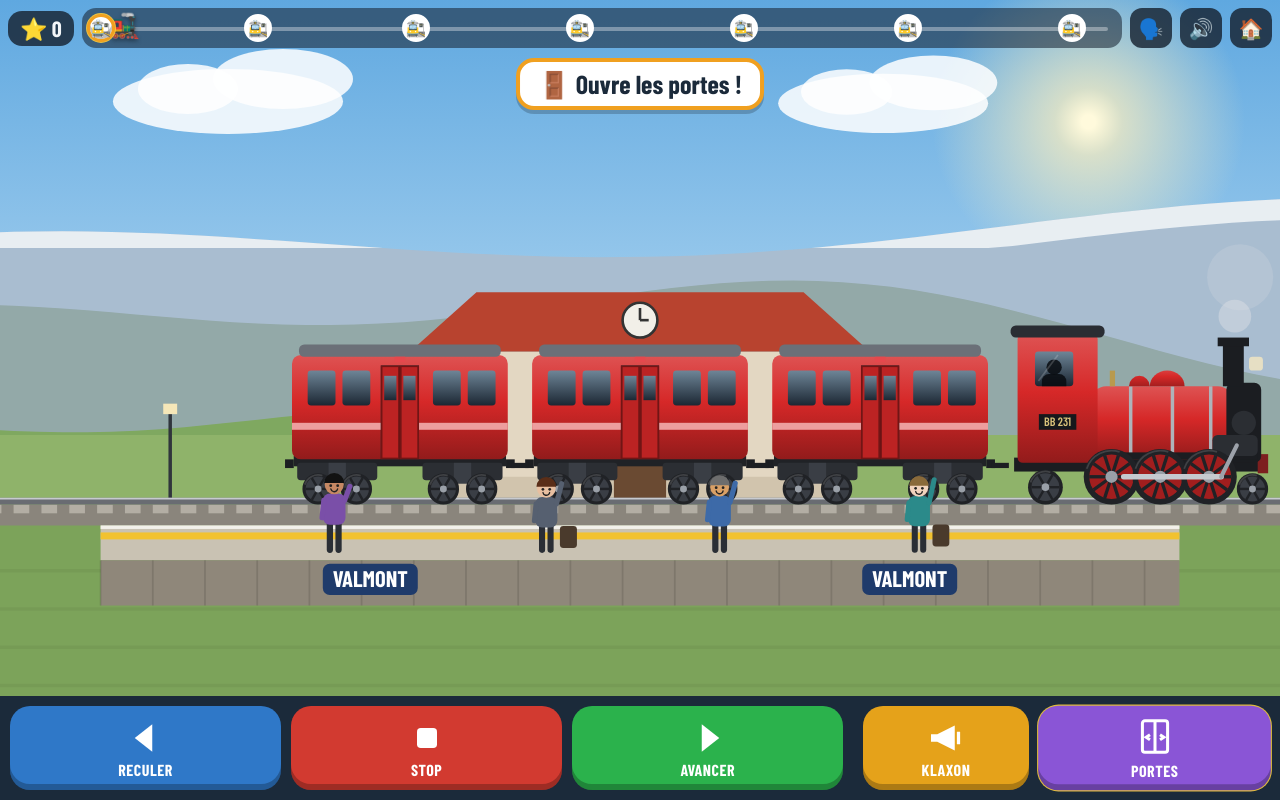
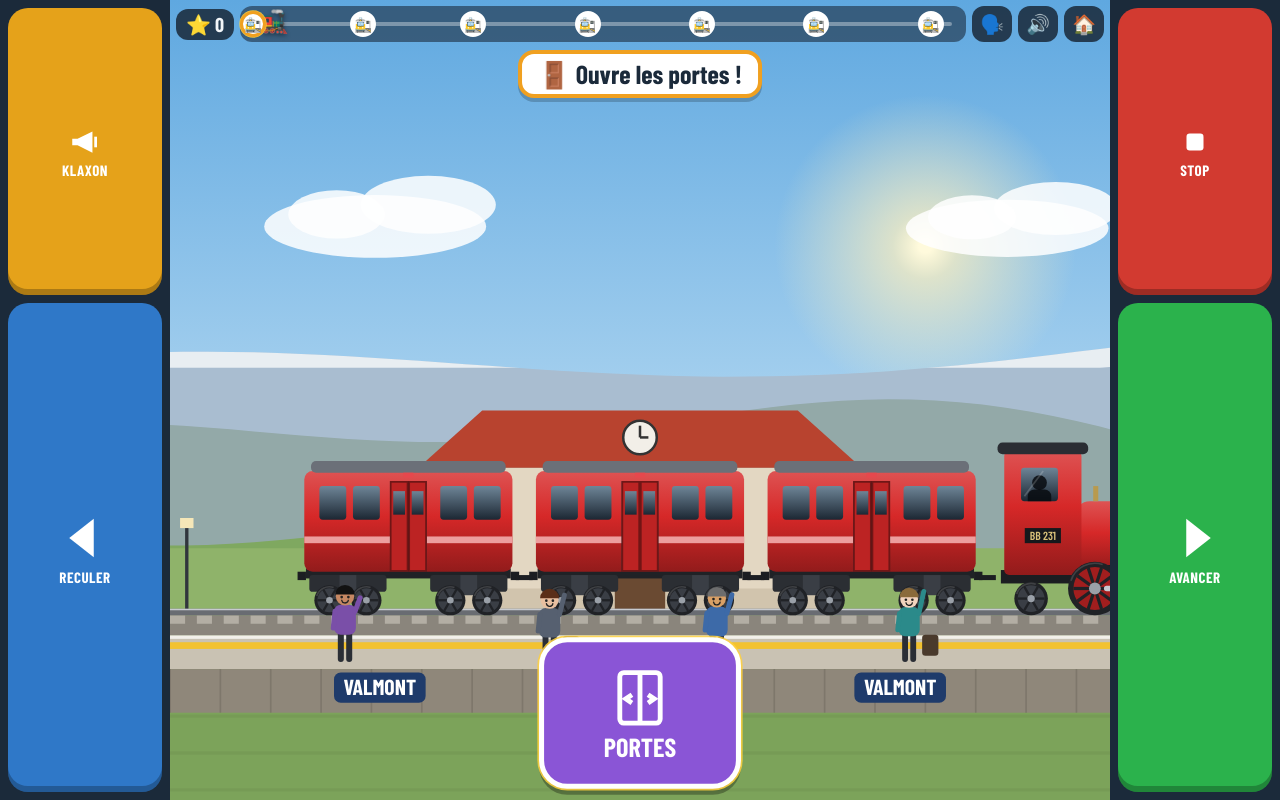
Before and after one commit to Nikoprdn/boubou, a plain HTML site: page index.html in a window 1280 px wide. Both pictures are taken after a click on the button "C’EST PARTI ! ▶". Drawn offline with nearby package versions, Linux system fonts and the light colour scheme.

Commit message:
Update index.html

```diff
--- a/index.html
+++ b/index.html
@@ -2,7 +2,7 @@
 <html lang="fr">
 <head>
 <meta charset="utf-8">
-<meta name="viewport" content="width=device-width, initial-scale=1, maximum-scale=1, user-scalable=no, viewport-fit=cover">
+<meta name="viewport" content="width=device-width, initial-scale=1, maximum-scale=1, user-scalable=no">
 <meta name="theme-color" content="#14202e">
 <title>Le petit train de Boubou</title>
 <link rel="preconnect" href="https://fonts.googleapis.com">
@@ -10,7 +10,7 @@
 <style>
 :root{--bg:#14202e;--panel:#1b2a3a;--line:#2c3e52;--text:#f3f6f9;--accent:#f0a020}
 *{box-sizing:border-box;-webkit-tap-highlight-color:transparent}
-html,body{margin:0;height:100%;background:var(--bg);color:var(--text);font-family:Barlow,system-ui,sans-serif;overscroll-behavior:none}
+html,body{margin:0;height:100%;overflow:hidden;background:var(--bg);color:var(--text);font-family:Barlow,system-ui,sans-serif;overscroll-behavior:none}
 body{touch-action:manipulation}
 button{font-family:inherit;color:inherit;cursor:pointer}
 .hidden{display:none!important}
@@ -42,61 +42,67 @@ button{font-family:inherit;color:inherit;cursor:pointer}
 .go:active{transform:translateY(4px);box-shadow:0 2px 0 #1a7a32}
 
 /* ===== GAME ===== */
-#game{position:fixed;inset:0;display:grid;background:var(--bg);
+#game{position:fixed;left:0;top:0;width:100%;height:100%;display:grid;background:var(--bg);overflow:hidden;
   padding:env(safe-area-inset-top) env(safe-area-inset-right) env(safe-area-inset-bottom) env(safe-area-inset-left);
-  grid-template-areas:"stage stage" "l r";grid-template-columns:2fr 1fr;grid-template-rows:1fr auto;
-  user-select:none;-webkit-user-select:none;-webkit-touch-callout:none}
+  grid-template-areas:"l stage r";grid-template-columns:clamp(104px,16vw,170px) minmax(0,1fr) clamp(104px,16vw,170px);grid-template-rows:minmax(0,1fr)}
+#game,#game *{-webkit-user-select:none;user-select:none;-webkit-touch-callout:none}
 #stage{grid-area:stage;position:relative;min-height:0;min-width:0;overflow:hidden}
-#cv{position:absolute;inset:0;width:100%;height:100%;display:block;touch-action:none}
+#cv{position:absolute;left:0;top:0;width:100%;height:100%;display:block;touch-action:none}
 #ctlL{grid-area:l}#ctlR{grid-area:r}
-.ctlgrp{display:grid;gap:10px;padding:10px;background:var(--panel)}
-#ctlL{grid-template-columns:1fr 1fr 1fr}
-#ctlR{grid-template-columns:1fr 1.4fr}
-.ctl{position:relative;min-height:84px;border:none;border-radius:20px;display:flex;flex-direction:column;align-items:center;justify-content:center;gap:2px;padding:6px;
-  touch-action:none;font:700 16px 'Barlow Condensed',sans-serif;letter-spacing:.5px;text-transform:uppercase;color:#fff;box-shadow:inset 0 -6px 0 rgba(0,0,0,.25);transition:transform .05s,filter .1s}
-.ctl svg{width:40px;height:40px;flex:none}
-.ctl.down{transform:scale(.95);filter:brightness(1.25)}
-.ctl:disabled{filter:grayscale(1) brightness(.6)}
-#bFwd{background:#2bb24c}#bBack{background:#2f78c8}#bBrake{background:#d23a30}#bHorn{background:#e5a21a}#bAct{background:#8a55d6}
-.ctl.ready{animation:pulse 1s infinite}
-@keyframes pulse{0%,100%{box-shadow:0 0 0 0 rgba(255,210,63,.95),inset 0 -6px 0 rgba(0,0,0,.25);transform:scale(1)}50%{box-shadow:0 0 0 8px rgba(255,210,63,.3),inset 0 -6px 0 rgba(0,0,0,.25);transform:scale(1.05)}}
-#top{position:absolute;left:8px;right:8px;top:8px;display:flex;gap:8px;align-items:center;pointer-events:none}
-.chip{background:rgba(20,32,46,.8);border-radius:14px;padding:4px 12px;font:700 22px 'Barlow Condensed',sans-serif;white-space:nowrap}
-#prog{position:relative;flex:1;height:40px;background:rgba(20,32,46,.55);border-radius:14px;min-width:0}
-#progLine{position:absolute;left:14px;right:14px;top:19px;height:4px;background:rgba(255,255,255,.35);border-radius:3px}
-#progIn{position:absolute;left:20px;right:20px;top:0;bottom:0}
-.pS{position:absolute;top:6px;width:28px;height:28px;margin-left:-14px;border-radius:50%;background:#fff;display:grid;place-items:center;font-size:16px;border:3px solid #fff}
+.ctlgrp{display:grid;grid-template-columns:1fr;grid-template-rows:minmax(0,1fr) minmax(0,1.7fr);gap:8px;padding:8px;background:var(--panel);min-height:0}
+.ctl{position:relative;min-height:0;border:none;border-radius:20px;display:flex;flex-direction:column;align-items:center;justify-content:center;gap:2px;padding:4px;
+  touch-action:none;font:700 15px 'Barlow Condensed',sans-serif;letter-spacing:.5px;text-transform:uppercase;color:#fff;box-shadow:inset 0 -6px 0 rgba(0,0,0,.25);transition:transform .05s,filter .1s}
+.ctl svg{width:34px;height:34px;flex:none;pointer-events:none}
+.ctl.big svg{width:56px;height:56px}
+.ctl span{pointer-events:none}
+.ctl.down{transform:scale(.94);filter:brightness(1.25)}
+#bFwd{background:#2bb24c}#bBack{background:#2f78c8}#bBrake{background:#d23a30}#bHorn{background:#e5a21a}
+#bAct{position:absolute;left:50%;bottom:12px;transform:translateX(-50%);width:clamp(120px,30vmin,200px);height:clamp(96px,24vmin,150px);border:5px solid #fff;border-radius:28px;
+  background:#8a55d6;color:#fff;display:flex;flex-direction:column;align-items:center;justify-content:center;gap:2px;touch-action:none;
+  font:700 clamp(18px,4.2vmin,26px) 'Barlow Condensed',sans-serif;text-transform:uppercase;box-shadow:0 6px 0 rgba(0,0,0,.3);animation:actPulse 1s infinite;z-index:3}
+#bAct svg{width:clamp(40px,11vmin,64px);height:clamp(40px,11vmin,64px);pointer-events:none}
+#bAct span{pointer-events:none;display:flex}
+#bAct.down{filter:brightness(1.25)}
+@keyframes actPulse{0%,100%{transform:translateX(-50%) scale(1);box-shadow:0 0 0 0 rgba(255,210,63,.95),0 6px 0 rgba(0,0,0,.3)}50%{transform:translateX(-50%) scale(1.07);box-shadow:0 0 0 12px rgba(255,210,63,.25),0 6px 0 rgba(0,0,0,.3)}}
+@keyframes pulse{0%,100%{box-shadow:0 0 0 0 rgba(255,210,63,.95)}50%{box-shadow:0 0 0 6px rgba(255,210,63,.3)}}
+#top{position:absolute;left:6px;right:6px;top:6px;display:flex;gap:6px;align-items:center;pointer-events:none}
+.chip{background:rgba(20,32,46,.8);border-radius:12px;padding:3px 10px;font:700 20px 'Barlow Condensed',sans-serif;white-space:nowrap}
+#prog{position:relative;flex:1;height:36px;background:rgba(20,32,46,.55);border-radius:12px;min-width:0}
+#progLine{position:absolute;left:14px;right:14px;top:16px;height:4px;background:rgba(255,255,255,.35);border-radius:3px}
+#progIn{position:absolute;left:18px;right:18px;top:0;bottom:0}
+.pS{position:absolute;top:5px;width:26px;height:26px;margin-left:-13px;border-radius:50%;background:#fff;display:grid;place-items:center;font-size:14px;border:3px solid #fff}
 .pS.done{background:#b7f0c3;border-color:#2bb24c}
 .pS.nx{border-color:var(--accent);animation:pulse 1s infinite}
-#pT{position:absolute;top:2px;font-size:24px;margin-left:-12px;transform:scaleX(-1);filter:drop-shadow(0 2px 2px rgba(0,0,0,.4))}
-.ib{pointer-events:auto;width:42px;height:40px;border-radius:12px;border:none;background:rgba(20,32,46,.8);display:grid;place-items:center;padding:0;font-size:20px}
+#pT{position:absolute;top:1px;font-size:22px;margin-left:-11px;transform:scaleX(-1);filter:drop-shadow(0 2px 2px rgba(0,0,0,.4))}
+.ib{pointer-events:auto;width:40px;height:36px;border-radius:12px;border:none;background:rgba(20,32,46,.8);display:grid;place-items:center;padding:0;font-size:19px}
 .ib.off{opacity:.45}
-#hint{position:absolute;left:50%;top:58px;transform:translateX(-50%);background:#fff;color:#1b2a3a;border:4px solid var(--accent);padding:6px 18px;border-radius:18px;
-  font:700 clamp(18px,2.6vw,26px) 'Barlow Condensed',sans-serif;max-width:94%;text-align:center;pointer-events:none;box-shadow:0 4px 0 rgba(0,0,0,.2)}
+#hint{position:absolute;left:50%;top:50px;transform:translateX(-50%);background:#fff;color:#1b2a3a;border:4px solid var(--accent);padding:4px 16px;border-radius:16px;
+  font:700 clamp(16px,3.6vmin,26px) 'Barlow Condensed',sans-serif;max-width:94%;width:max-content;text-align:center;pointer-events:none;box-shadow:0 4px 0 rgba(0,0,0,.2)}
 #hint:empty{display:none}
-#toast{position:absolute;left:50%;bottom:16px;transform:translate(-50%,10px);background:#2bb24c;color:#fff;padding:8px 22px;border-radius:16px;font:700 24px 'Barlow Condensed',sans-serif;opacity:0;pointer-events:none;transition:opacity .2s,transform .2s}
-#toast.show{opacity:1;transform:translate(-50%,0)}
+#toast{position:absolute;left:50%;top:50%;transform:translate(-50%,-50%) scale(.8);background:#2bb24c;color:#fff;padding:8px 22px;border-radius:16px;font:700 clamp(20px,5vmin,30px) 'Barlow Condensed',sans-serif;opacity:0;pointer-events:none;transition:opacity .2s,transform .2s;white-space:nowrap}
+#toast.show{opacity:1;transform:translate(-50%,-50%) scale(1)}
+/* small landscape phones */
+@media (orientation:landscape) and (max-height:500px){
+  .ctl{border-radius:16px;font-size:14px}
+  .ctl svg{width:28px;height:28px}.ctl.big svg{width:48px;height:48px}
+  .chip{font-size:17px;padding:2px 8px}
+  .ib{width:34px;height:32px;font-size:16px}
+  #prog{height:32px}.pS{width:22px;height:22px;margin-left:-11px;font-size:12px;top:5px;border-width:2px}#progLine{top:14px}#pT{font-size:19px}
+  #hint{top:44px}
+  #bAct{width:clamp(110px,24vmin,150px);height:clamp(78px,22vmin,104px);bottom:4px;border-width:4px}
+  #bAct svg{width:38px;height:38px}
+}
+/* portrait phones */
 @media (orientation:portrait){
-  #game{grid-template-areas:"stage" "l" "r";grid-template-columns:1fr;grid-template-rows:min(112vw,62dvh) minmax(90px,1fr) minmax(90px,1fr)}
-  #ctlR{padding-top:0}
-  .ctl{min-height:0;height:100%;font-size:18px}
-  .ctl svg{width:48px;height:48px}
+  #game{grid-template-areas:"stage stage" "l r";grid-template-columns:1fr 1fr;grid-template-rows:min(115vw,60%) minmax(0,1fr)}
+  .ctlgrp{grid-template-rows:minmax(0,1fr) minmax(0,1.5fr)}
+  #ctlL{padding-right:4px}#ctlR{padding-left:4px}
+  .ctl{font-size:18px}.ctl svg{width:40px;height:40px}.ctl.big svg{width:64px;height:64px}
   #top{flex-wrap:wrap}
-  #prog{order:5;flex-basis:100%;height:38px}
+  #prog{order:5;flex-basis:100%}
   .chip{margin-right:auto}
-  #hint{top:100px;font-size:20px}
+  #hint{top:88px}
 }
-@media (orientation:landscape) and (max-height:540px){
-  #game{grid-template-areas:"l stage r";grid-template-columns:clamp(150px,22vw,210px) 1fr clamp(110px,16vw,160px);grid-template-rows:1fr}
-  .ctlgrp{padding:8px 6px;gap:8px}
-  #ctlL{grid-template-columns:1fr 1fr;grid-template-rows:2fr 1fr}
-  #ctlL #bBrake{grid-column:span 2;order:3}
-  #ctlR{grid-template-columns:1fr;grid-template-rows:1fr 1.5fr}
-  .ctl{min-height:0}
-  #hint{top:54px;font-size:18px}
-  .chip{font-size:18px}
-}
-
 /* ===== END ===== */
 #endOv{position:fixed;inset:0;background:rgba(10,16,24,.6);display:flex;align-items:center;justify-content:center;padding:16px;z-index:9}
 .ecard{background:#fff;color:#1b2a3a;border-radius:26px;padding:24px;max-width:420px;width:100%;text-align:center;box-shadow:0 10px 0 rgba(0,0,0,.25)}
@@ -134,15 +140,15 @@ button{font-family:inherit;color:inherit;cursor:pointer}
     </div>
     <div id="hint"></div>
     <div id="toast"></div>
+    <button id="bAct" class="hidden"><span id="actIcon"></span><span id="actLbl">Action</span></button>
   </div>
   <div id="ctlL" class="ctlgrp">
-    <button class="ctl" id="bBack"><svg viewBox="0 0 32 32" fill="#fff"><path d="M21 5 7 16l14 11z"/></svg>Reculer</button>
-    <button class="ctl" id="bBrake"><svg viewBox="0 0 32 32" fill="#fff"><rect x="8" y="8" width="16" height="16" rx="3"/></svg>Stop</button>
-    <button class="ctl" id="bFwd"><svg viewBox="0 0 32 32" fill="#fff"><path d="M11 5l14 11-14 11z"/></svg>Avancer</button>
+    <button class="ctl" id="bHorn"><svg viewBox="0 0 32 32" fill="#fff"><path d="M4 13h5l14-7v20L9 19H4z"/><path d="M26 11v10" stroke="#fff" stroke-width="2.6"/></svg><span>Klaxon</span></button>
+    <button class="ctl big" id="bBack"><svg viewBox="0 0 32 32" fill="#fff"><path d="M21 5 7 16l14 11z"/></svg><span>Reculer</span></button>
   </div>
   <div id="ctlR" class="ctlgrp">
-    <button class="ctl" id="bHorn"><svg viewBox="0 0 32 32" fill="#fff"><path d="M4 13h5l14-7v20L9 19H4z"/><path d="M26 11v10" stroke="#fff" stroke-width="2.6"/></svg>Klaxon</button>
-    <button class="ctl" id="bAct" disabled><span id="actIcon"></span><span id="actLbl">Action</span></button>
+    <button class="ctl" id="bBrake"><svg viewBox="0 0 32 32" fill="#fff"><rect x="8" y="8" width="16" height="16" rx="3"/></svg><span>Stop</span></button>
+    <button class="ctl big" id="bFwd"><svg viewBox="0 0 32 32" fill="#fff"><path d="M11 5l14 11-14 11z"/></svg><span>Avancer</span></button>
   </div>
 </section>
 
@@ -474,7 +480,8 @@ const ZC={grass:{bg:'#8fb36a',fg:'#7ca35a'},forest:{bg:'#6f9a55',fg:'#5f8a4a'},s
 /* ====================== voice ====================== */
 const Voice={on:true,v:null,
   init(){ try{ const p=()=>{ const vs=speechSynthesis.getVoices(); this.v=vs.find(v=>/^fr(-|_)FR/i.test(v.lang))||vs.find(v=>/^fr/i.test(v.lang))||null; }; p(); speechSynthesis.onvoiceschanged=p; }catch(e){} },
-  say(t){ if(!this.on||!t) return; try{ speechSynthesis.cancel(); const u=new SpeechSynthesisUtterance(t); u.lang='fr-FR'; if(this.v) u.voice=this.v; u.rate=1; u.pitch=1.1; speechSynthesis.speak(u); }catch(e){} },
+  say(t){ if(!this.on||!t) return; try{ const go=()=>{ const u=new SpeechSynthesisUtterance(t); u.lang='fr-FR'; if(this.v) u.voice=this.v; u.rate=1; u.pitch=1.1; speechSynthesis.speak(u); };
+    if(speechSynthesis.speaking||speechSynthesis.pending){ speechSynthesis.cancel(); setTimeout(go,90); } else go(); }catch(e){} },
   stop(){ try{ speechSynthesis.cancel(); }catch(e){} }
 };
 Voice.init();
@@ -483,7 +490,7 @@ Voice.init();
 let ROUTE=ROUTES[0], LOCO=LOCOS[0], COLOR=COLORS[0];
 try{ const sv=JSON.parse(localStorage.getItem('boubouKid')||'null'); if(sv){ ROUTE=ROUTES.find(r=>r.id===sv.r)||ROUTE; LOCO=LOCOS.find(l=>l.id===sv.l)||LOCO; if(/^#[0-9a-f]{6}$/i.test(sv.c)) COLOR=sv.c; } }catch(e){}
 function save(){ try{ localStorage.setItem('boubouKid',JSON.stringify({r:ROUTE.id,l:LOCO.id,c:COLOR})); }catch(e){} }
-function prep(cv){ const dpr=window.devicePixelRatio||1, w=cv.clientWidth, h=cv.clientHeight; if(!w||!h) return null; cv.width=Math.round(w*dpr); cv.height=Math.round(h*dpr); return {c:cv.getContext('2d'),w,h,dpr}; }
+function prep(cv){ const dpr=Math.min(2,window.devicePixelRatio||1), w=cv.clientWidth, h=cv.clientHeight; if(!w||!h) return null; cv.width=Math.round(w*dpr); cv.height=Math.round(h*dpr); return {c:cv.getContext('2d'),w,h,dpr}; }
 function pTrack(c,len){ c.fillStyle='#8f8a80'; c.fillRect(-14,0,len+28,9); c.fillStyle='#b5b0a6'; for(let x=-10;x<len+14;x+=14) c.fillRect(x,1,8,4); c.fillStyle='#6f7278'; c.fillRect(-14,-3,len+28,3.5); }
 function sampleWagon(t){ const w={type:t,cargo:null,seats:Array(8).fill(null),tank:null};
   if(t==='logs') w.cargo={cargo:'logs',seed:.2}; if(t==='crates') w.cargo={cargo:'crates',seed:.3}; if(t==='cont') w.cargo={cargo:'containers',color:'#2c5a83',seed:.4};
@@ -751,8 +758,8 @@ function updateHud(){
   // action button
   const s=curStop(), ai=s&&!s.done?actionInfo(s):null, ready=!!(ai&&!G.job&&!G.ended);
   const key=(ai?ai.icon+ai.label:'none')+ready;
-  if(key!==lastAct){ lastAct=key; const b=$('bAct'); b.disabled=!ai||!!G.job; b.classList.toggle('ready',ready);
-    $('actIcon').innerHTML=ICONS[ai?ai.icon:'hand']; $('actLbl').textContent=ai?ai.label:'Action'; }
+  if(key!==lastAct){ lastAct=key; const b=$('bAct'); b.classList.toggle('hidden',!ready);
+    $('actIcon').innerHTML=ICONS[ai?ai.icon:'hand']; $('actLbl').textContent=ai?ai.label:''; }
   // hint
   const h=computeHint(); if(h.k!==G.hintKey){ G.hintKey=h.k; $('hint').innerHTML=h.html; if(h.say) Voice.say(h.say); }
 }
@@ -776,9 +783,9 @@ function computeHint(){
 const cv=$('cv'), ctx=cv.getContext('2d');
 let VW=640;
 function render(){
-  const dpr=window.devicePixelRatio||1, w=cv.clientWidth, h=cv.clientHeight; if(!w||!h) return;
+  const dpr=Math.min(2,window.devicePixelRatio||1), w=cv.clientWidth, h=cv.clientHeight; if(!w||!h) return;
   if(cv.width!==Math.round(w*dpr)||cv.height!==Math.round(h*dpr)){ cv.width=Math.round(w*dpr); cv.height=Math.round(h*dpr); }
-  const scale=Math.min(h/400,w/(h>w*1.05?450:640)), vw=w/scale, vh=h/scale, oy=vh-400; VW=vw;
+  const scale=Math.min(h/400,w/(h>w*1.05?450:560)), vw=w/scale, vh=h/scale, oy=vh-400; VW=vw;
   const center=G.pos-TL/2;
   let focus=center+Math.max(-vw*.2,Math.min(vw*.2,G.speed*.6));
   const s=curStop()||(STOPS[G.next]&&STOPS[G.next].target-G.pos<600&&STOPS[G.next].target-G.pos>-10?STOPS[G.next]:null);
@@ -1020,6 +1027,9 @@ $('bAct').addEventListener('pointerdown',e=>{ e.preventDefault(); $('bAct').clas
 ['pointerup','pointercancel','pointerleave'].forEach(ev=>$('bAct').addEventListener(ev,()=>$('bAct').classList.remove('down')));
 $('bAct').addEventListener('contextmenu',e=>e.preventDefault());
 document.addEventListener('gesturestart',e=>e.preventDefault());
+['bFwd','bBack','bBrake','bHorn','bAct'].forEach(id=>{ const el=$(id); el.addEventListener('touchstart',e=>{ if(e.cancelable) e.preventDefault(); },{passive:false}); el.addEventListener('touchend',e=>{ if(e.cancelable) e.preventDefault(); Sound.init(); },{passive:false}); });
+let lastTouchEnd=0; document.addEventListener('touchend',e=>{ const n=Date.now(); if(n-lastTouchEnd<350&&e.cancelable&&!$('game').classList.contains('hidden')) e.preventDefault(); lastTouchEnd=n; },{passive:false});
+document.addEventListener('dblclick',e=>e.preventDefault());
 $('game').addEventListener('touchmove',e=>e.preventDefault(),{passive:false});
 const KEYMAP={ArrowRight:'fwd',KeyD:'fwd',ArrowLeft:'back',KeyA:'back',KeyQ:'back',ArrowDown:'brake',KeyS:'brake'};
 window.addEventListener('keydown',e=>{ if(!G.active||G.ended) return;
@@ -1031,7 +1041,7 @@ window.addEventListener('blur',()=>{ input.fwd=input.back=input.brake=false; if(
 
 function startGame(){
   $('menu').classList.add('hidden'); $('endOv').classList.add('hidden'); $('game').classList.remove('hidden');
-  Sound.init(); newGame(); lastAct=''; Sound.startEngine(LOCO.fx==='steam'?'steam':LOCO.fx==='diesel'?'diesel':'electric');
+  Sound.init(); Voice.say('C’est parti !'); newGame(); lastAct=''; Sound.startEngine(LOCO.fx==='steam'?'steam':LOCO.fx==='diesel'?'diesel':'electric');
 }
 function toMenu(){ G.active=false; Sound.stopEngine(); Sound.setFlow(false); hornRelease(); Voice.stop(); $('game').classList.add('hidden'); $('endOv').classList.add('hidden'); $('menu').classList.remove('hidden'); refreshMenu(); }
 $('startBtn').onclick=startGame; $('againBtn').onclick=startGame; $('backBtn').onclick=toMenu; $('menuBtn').onclick=toMenu;
```
